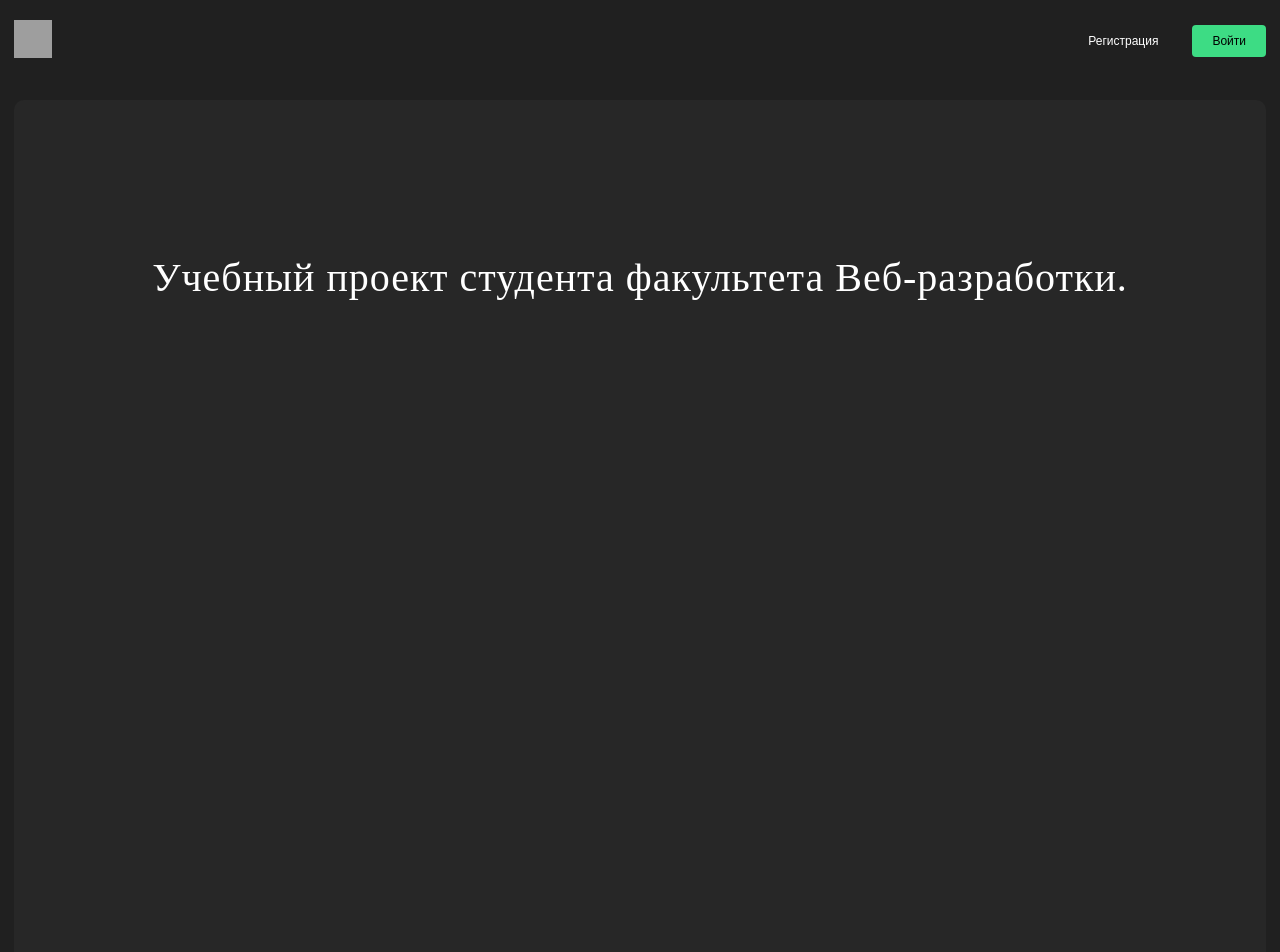
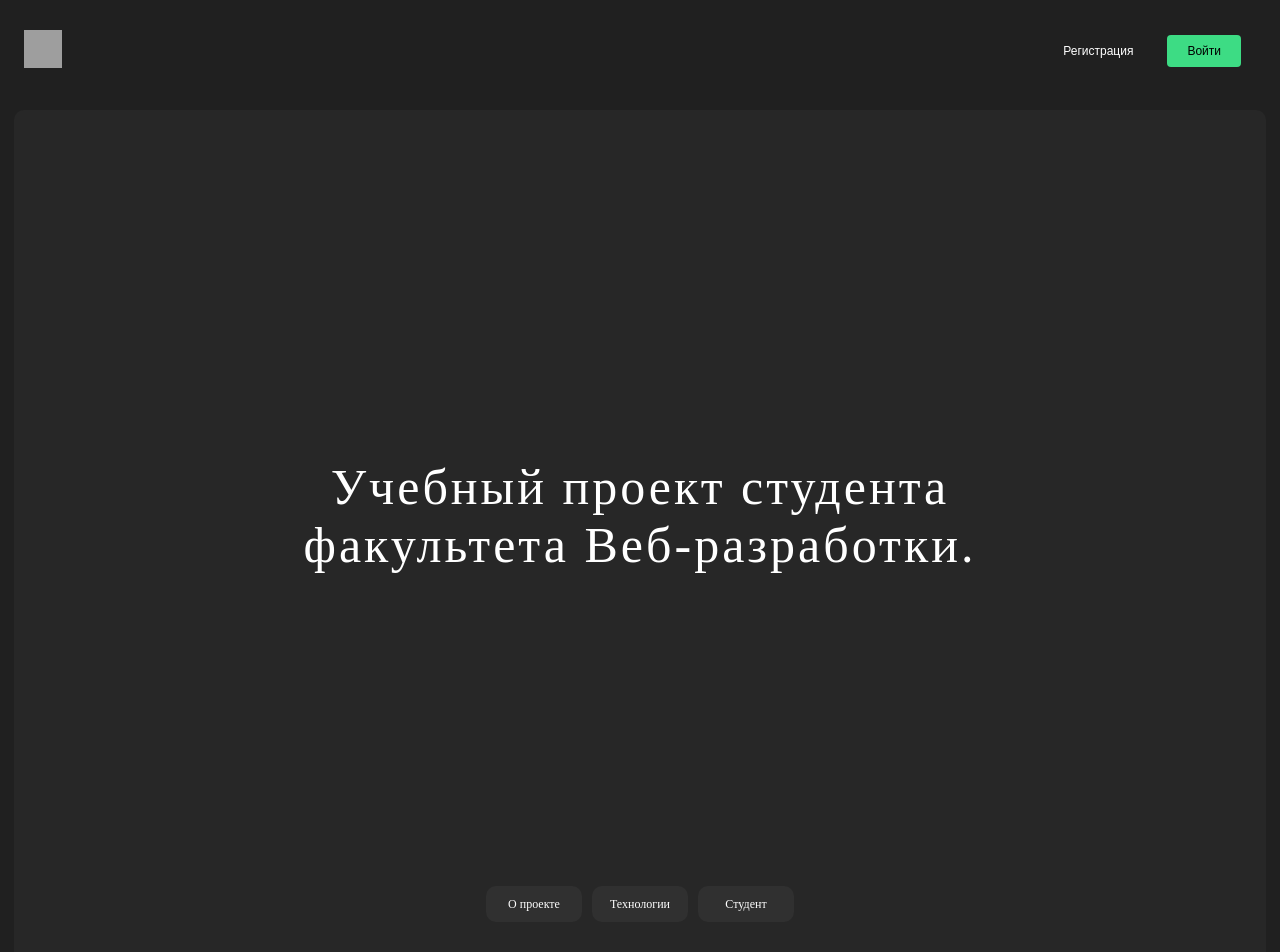
Before and after one commit to psychoHAHA/movies-explorer-frontend123, a React (Vite) app: page / in a window 1280 px wide. Shown: the top 952 px of the page. Built offline with nearby package versions, Linux system fonts and the light colour scheme; grey boxes are pictures that could not be loaded.

Commit message:
кнопки о проекте

```diff
--- a/src/components/Header/Header.css
+++ b/src/components/Header/Header.css
@@ -28,6 +28,7 @@
 .header__account-menu {
   display: flex;
   gap: 14px;
+  padding: 0 15px 0 0;
 }
 
 .header__button {
@@ -53,6 +54,10 @@
 }
 
 @media screen and (min-width: 645px) {
+  .header {
+    padding: 30px 24px 0;
+  }
+
   .header__button {
     font-size: 12px;
     padding: 8px 20px;
--- /dev/null
+++ b/src/components/NavTab/NavTab.css
@@ -0,0 +1,45 @@
+.nav {
+  display: flex;
+  justify-content: space-between;
+  align-items: center;
+  justify-content: center;
+  margin: 0 auto;
+  gap: 6px;
+  padding: 211px 0 17px;
+}
+
+.nav__link {
+  text-decoration: none;
+  color: #fff;
+  border-radius: 10px;
+  width: 82px;
+  height: 26px;
+  text-align: center;
+  background-color: #303030;
+  font-size: 10px;
+  font-weight: 500;
+  line-height: 16px;
+  cursor: pointer;
+  display: flex;
+  justify-content: center;
+  flex-direction: column;
+}
+
+.nav__link:hover {
+  transform: translateY(-5px);
+  background-color: #404040;
+}
+
+
+@media screen and (min-width: 645px) {
+  .nav {
+    gap: 10px;
+    padding: 312px 0 17px;
+  }
+
+  .nav__link {
+    width: 96px;
+    height: 36px;
+    font-size: 12px;
+  }
+}
--- /dev/null
+++ b/src/components/NavTab/NavTab.jsx
@@ -0,0 +1,13 @@
+import "./NavTab.css"
+
+export default function NavTab() {
+  return (
+    <>
+      <nav className="nav">
+        <a href="#" className="nav__link">О проекте</a>
+        <a href="#" className="nav__link">Технологии</a>
+        <a href="#" className="nav__link">Студент</a>
+      </nav>
+    </>
+  )
+}
--- a/src/components/Promo/Promo.css
+++ b/src/components/Promo/Promo.css
@@ -1,12 +1,12 @@
 .promo {
-  height: 586px;
+  height: 366px;
   max-width: calc(100%-28px);
   background-color: #272727;
   border-radius: 10px;
   display: flex;
   flex-direction: column;
   margin: 0 14px;
-  padding: 220px 10px 0;
+  padding: 209px 10px 0;
 }
 
 .promo__title {
@@ -21,14 +21,30 @@
 
 @media screen and (min-width: 645px) {
   .promo {
-    height: 834px;
+    height: 446px;
     max-width: calc(100%-40px);
-    padding: 152px 0 37px;
+    padding: 348px 0 36px;
   }
 
   .promo__title {
     font-size: 40px;
     font-weight: 400;
     line-height: 52px;
+    letter-spacing: 3px;
   }
 }
+
+@media screen and (min-width: 880px) {
+  .promo {
+    height: 493px;
+    max-width: calc(100%-80px)
+  }
+
+  .promo__title {
+    font-size: 50px;
+    line-height: 58px;
+    max-width: 730px;
+    text-align: center;
+    margin: 0 auto;
+  }
+}
--- a/src/components/Promo/Promo.jsx
+++ b/src/components/Promo/Promo.jsx
@@ -1,9 +1,11 @@
+import NavTab from '../NavTab/NavTab'
 import './Promo.css'
 
 export default function Promo() {
   return (
     <section className='promo'>
       <h1 className='promo__title'>Учебный проект студента факультета Веб-разработки.</h1>
+      <NavTab />
     </section>
   )
 }
```
Also changed, not shown: src/components/App/App.jsx (line endings or trailing spaces).
